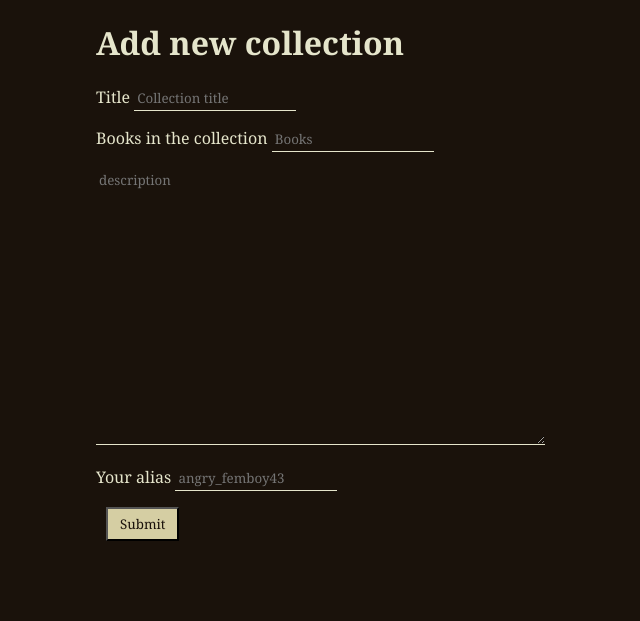
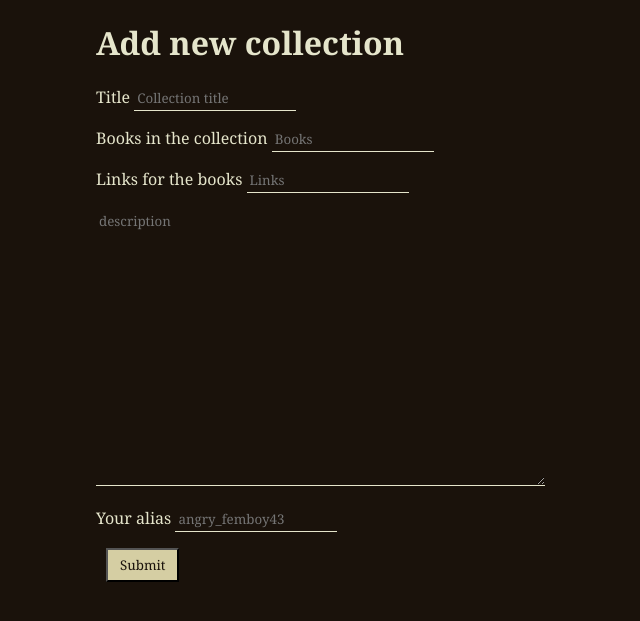
Before and after one commit to eriks47/django-website, a Flask app: page /contribute/ in a window 1280 px wide. Shown: the part 53-674 px from the top of the page, without its empty margins (32-672 px from the left). Run offline with Flask 2, Linux system fonts and the light colour scheme; some libraries are stand-ins or nearby versions.

Commit message:
Crimes against humanity

```diff
--- a/app.py
+++ b/app.py
@@ -37,12 +37,13 @@ def contribute():
         books = request.form["books"]
         description = request.form["description"]
         alias = request.form["alias"]
+        links = request.form["links"]
 
         conn = get_db_connection()
         cur = conn.cursor()
-        cur.execute("INSERT INTO collections (title, books, description, likes, made_by)"
-                    "VALUES (%s, %s, %s, %s, %s)",
-                    (title, books, description, "0", alias))
+        cur.execute("INSERT INTO collections (title, books, description, likes, made_by, links)"
+                    "VALUES (%s, %s, %s, %s, %s, %s)",
+                    (title, books, description, "0", alias, links))
         conn.commit()
         cur.close()
         conn.close()
--- a/templates/collections.html
+++ b/templates/collections.html
@@ -7,6 +7,8 @@
             <h3 class="title">{{ item[1] }}</h3>
             <p>{{ item[3] }}</p>
             <p>{{ item[4] }}</p>
+            <h3>Links to the books</h3>
+            <p>{{ item[6] }}</p>
             <p class="greentext"> >t. {{ item[5] }}</p>
             <form method="post">
                 <button type="submit" class="likes">
--- a/templates/contribute.html
+++ b/templates/contribute.html
@@ -13,6 +13,10 @@
         <label for="books">Books in the collection</label>
         <input type="text" name="books" placeholder="Books">
     </p>
+    <p>
+        <label for="links">Links for the books</label>
+        <input type="text" name="links" placeholder="Links">
+    </p>
     <textarea name="description" cols="60" rows="15" placeholder="description"></textarea>
     <p>
         <label for="alias">Your alias</label>
```
